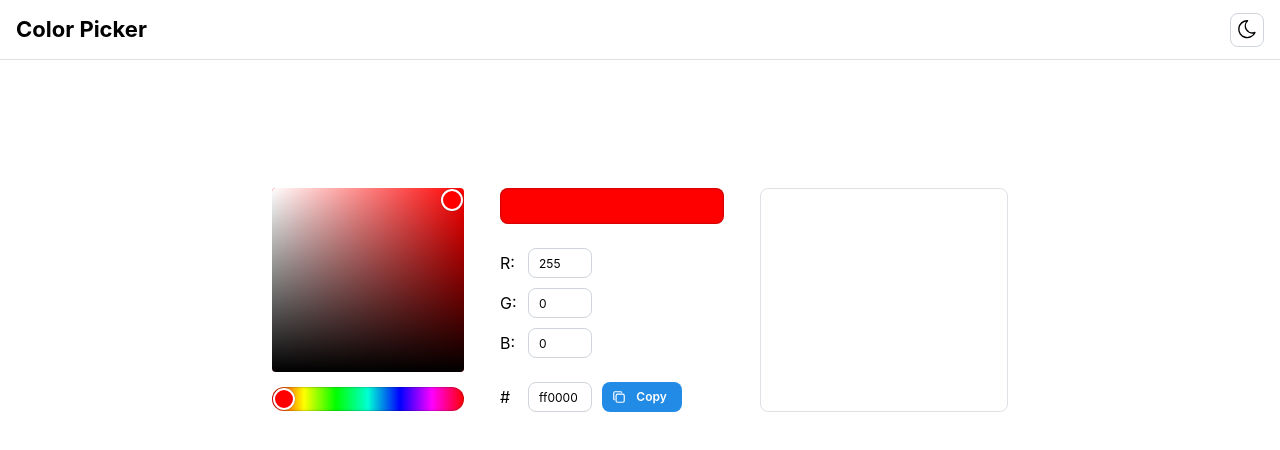
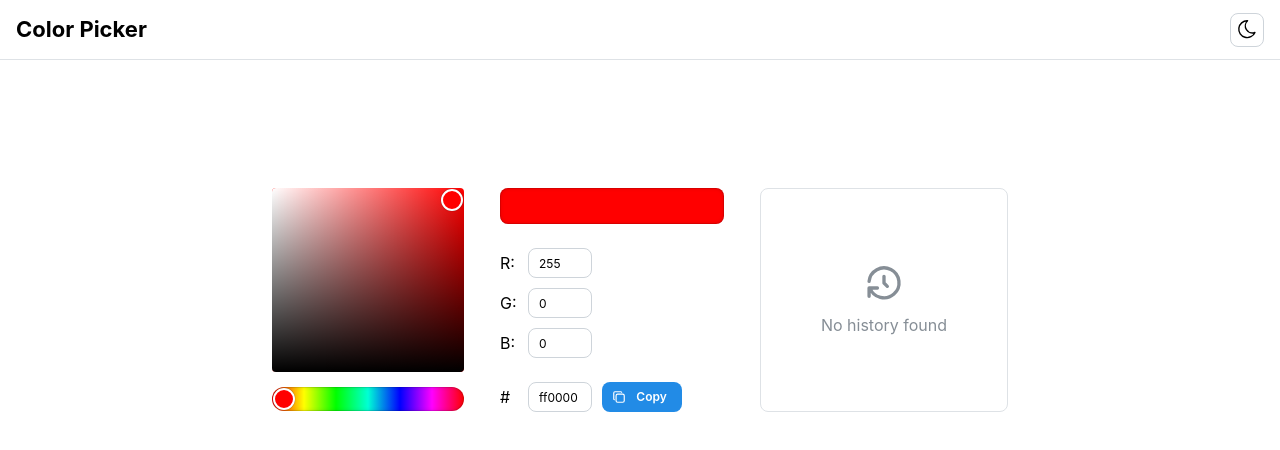
Before and after one commit to stuartstew/color-picker, a React (Vite) app: page / in a window 1280 px wide. Shown: the top 450 px of the page. Built offline with nearby package versions, Linux system fonts and the light colour scheme.

Commit message:
feat: show empty state when history is empty

```diff
--- /dev/null
+++ b/src/features/main/components/color-history/components/color-history-scroll-area.tsx
@@ -0,0 +1,19 @@
+import { Divider, ScrollArea } from "@mantine/core";
+import { ColorHistoryItem } from "./color-history-item";
+
+type Props = {
+  colorHistory: string[];
+};
+
+export const ColorHistoryScrollArea = ({ colorHistory }: Props) => {
+  return (
+    <ScrollArea h="100%" offsetScrollbars>
+      {colorHistory.map((hex, i) => (
+        <>
+          {i > 0 && <Divider my="sm" />}
+          <ColorHistoryItem hex={hex} />
+        </>
+      ))}
+    </ScrollArea>
+  );
+};
--- a/src/features/main/components/color-history/components/color-history.tsx
+++ b/src/features/main/components/color-history/components/color-history.tsx
@@ -1,5 +1,6 @@
-import { Divider, Paper, ScrollArea } from "@mantine/core";
-import { ColorHistoryItem } from "./color-history-item";
+import { Paper } from "@mantine/core";
+import { ColorHistoryScrollArea } from "./color-history-scroll-area";
+import { EmptyState } from "./empty-state";
 
 type Props = {
   colorHistory: string[];
@@ -8,14 +9,7 @@ type Props = {
 export const ColorHistory = ({ colorHistory }: Props) => {
   return (
     <Paper withBorder h="100%" w="100%" px="sm" py="sm">
-      <ScrollArea h="100%" offsetScrollbars>
-        {colorHistory.map((hex, i) => (
-          <>
-            {i > 0 && <Divider my="sm" />}
-            <ColorHistoryItem hex={hex} />
-          </>
-        ))}
-      </ScrollArea>
+      {colorHistory.length === 0 ? <EmptyState /> : <ColorHistoryScrollArea colorHistory={colorHistory} />}
     </Paper>
   );
 };
--- /dev/null
+++ b/src/features/main/components/color-history/components/empty-state.tsx
@@ -0,0 +1,13 @@
+import { Center, Stack, Text } from "@mantine/core";
+import { IconHistory } from "@tabler/icons-react";
+
+export const EmptyState = () => {
+  return (
+    <Center h="100%">
+      <Stack align="center" gap="xs">
+        <IconHistory size={40} color="var(--mantine-color-dimmed)" />
+        <Text c="dimmed">No history found</Text>
+      </Stack>
+    </Center>
+  );
+};
```
